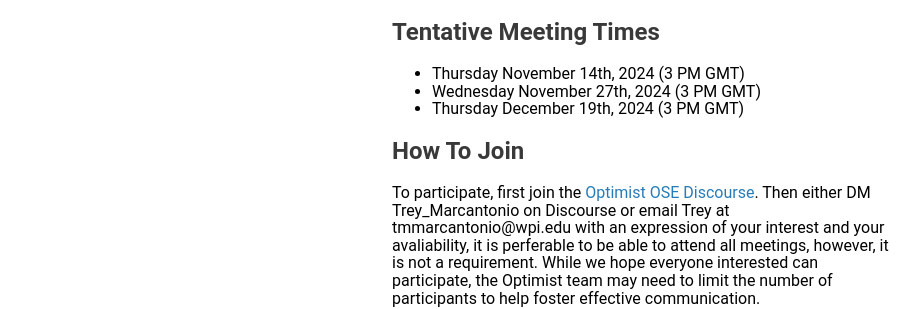
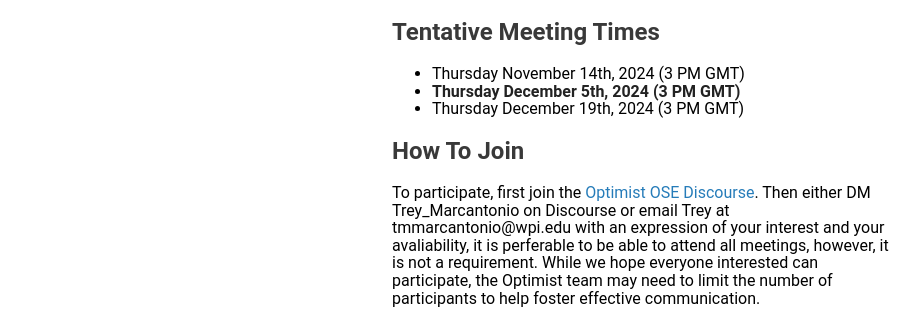
Before and after one commit to optimist-workshop/optimist-ose, a Jekyll site: the page built from docs/index.markdown, in a window 1280 px wide. Shown: the part 337-646 px from the top of the page, without its empty margins (178-1098 px from the left). Built offline with Jekyll 4.4.1, drawn with Linux system fonts in a browser that asks for light colours; our own code applies the rules of GitHub Pages for plain Markdown files.

Commit message:
Update index.markdown

```diff
--- a/docs/index.markdown
+++ b/docs/index.markdown
@@ -11,7 +11,7 @@
 ## Tentative Meeting Times
 
 * Thursday November 14th, 2024 (3 PM GMT)
-* Wednesday November 27th, 2024 (3 PM GMT)
+* **Thursday December 5th, 2024 (3 PM GMT)**
 * Thursday December 19th, 2024 (3 PM GMT)
 
 ## How To Join
```
